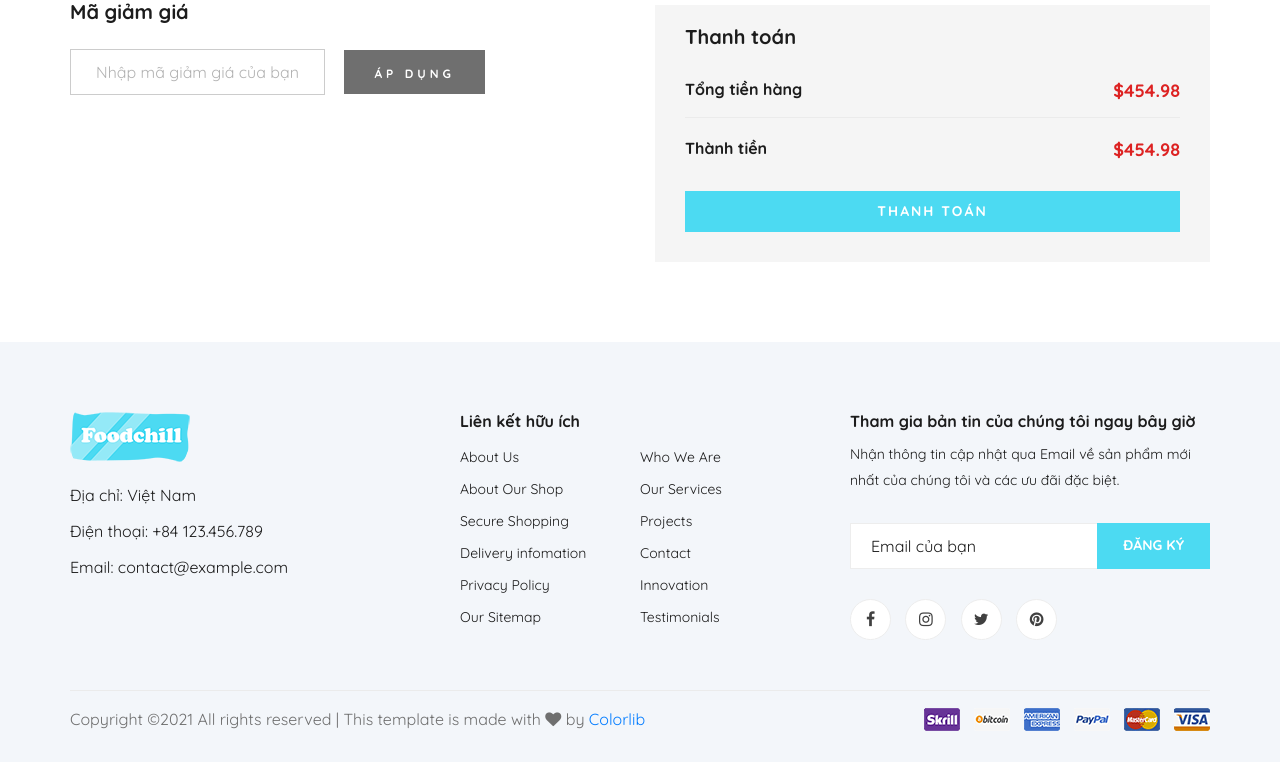
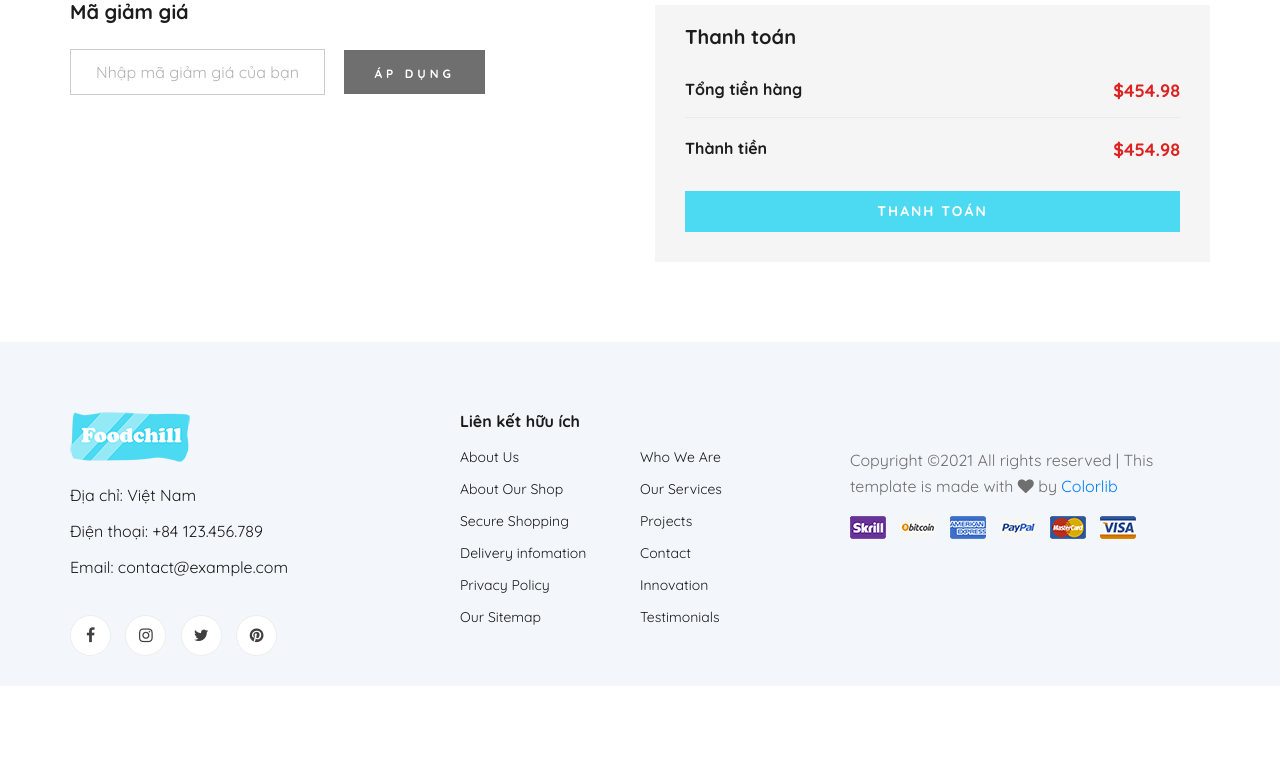
Before and after one commit to thiennhat19112/foodchill, a PHP site: page /cart/index.php in a window 1280 px wide. Shown: the part 1109-1871 px from the top of the page. After the commit the page ends 1765 px from the top, so only its background shows below. Run offline with PHP 8.4, Linux system fonts and the light colour scheme.

Commit message:
update footer

```diff
--- a/assets/css/style.css
+++ b/assets/css/style.css
@@ -2730,7 +2730,6 @@ ol {
 }
 
 .footer__copyright {
-	border-top: 1px solid #ebebeb;
 	padding: 15px 0;
 	overflow: hidden;
 	margin-top: 20px;
@@ -2741,10 +2740,6 @@ ol {
 	color: #1c1c1c;
 	float: left;
 	line-height: 25px;
-}
-
-.footer__copyright__payment {
-	float: right;
 }
 
 /*---------------------
--- a/views/public/footer.php
+++ b/views/public/footer.php
@@ -12,6 +12,14 @@
                         <li>Điện thoại: +84 123.456.789</li>
                         <li>Email: contact@example.com</li>
                      </ul>
+                  </div>
+                  <div class="footer__widget">
+                     <div class="footer__widget__social">
+                        <a href="#1" target="_blank"><i class="fa fa-facebook"></i></a>
+                        <a href="#1" target="_blank"><i class="fa fa-instagram"></i></a>
+                        <a href="#1" target="_blank"><i class="fa fa-twitter"></i></a>
+                        <a href="#1" target="_blank"><i class="fa fa-pinterest"></i></a>
+                     </div>
                   </div>
                </div>
                <div class="col-lg-4 col-md-6 col-sm-6 offset-lg-1">
@@ -36,25 +44,7 @@
                   </div>
                </div>
                <div class="col-lg-4 col-md-12">
-                  <div class="footer__widget">
-                     <h6>Tham gia bản tin của chúng tôi ngay bây giờ</h6>
-                     <p>Nhận thông tin cập nhật qua Email về sản phẩm mới nhất của chúng tôi và các ưu đãi đặc biệt.</p>
-                     <form action="#">
-                        <input type="text" placeholder="Email của bạn">
-                        <button type="submit" class="site-btn">Đăng ký</button>
-                     </form>
-                     <div class="footer__widget__social">
-                        <a href="#1" target="_blank"><i class="fa fa-facebook"></i></a>
-                        <a href="#1" target="_blank"><i class="fa fa-instagram"></i></a>
-                        <a href="#1" target="_blank"><i class="fa fa-twitter"></i></a>
-                        <a href="#1" target="_blank"><i class="fa fa-pinterest"></i></a>
-                     </div>
-                  </div>
-               </div>
-            </div>
-            <div class="row">
-               <div class="col-lg-12">
-                  <div class="footer__copyright">
+               <div class="footer__copyright">
                      <div class="footer__copyright__text"><p>
                         <!-- Link back to Colorlib can't be removed. Template is licensed under CC BY 3.0. -->
    Copyright &copy;<script>document.write(new Date().getFullYear());</script> All rights reserved | This template is made with <i class="fa fa-heart" aria-hidden="true"></i> by <a href="https://colorlib.com" target="_blank">Colorlib</a>
```
